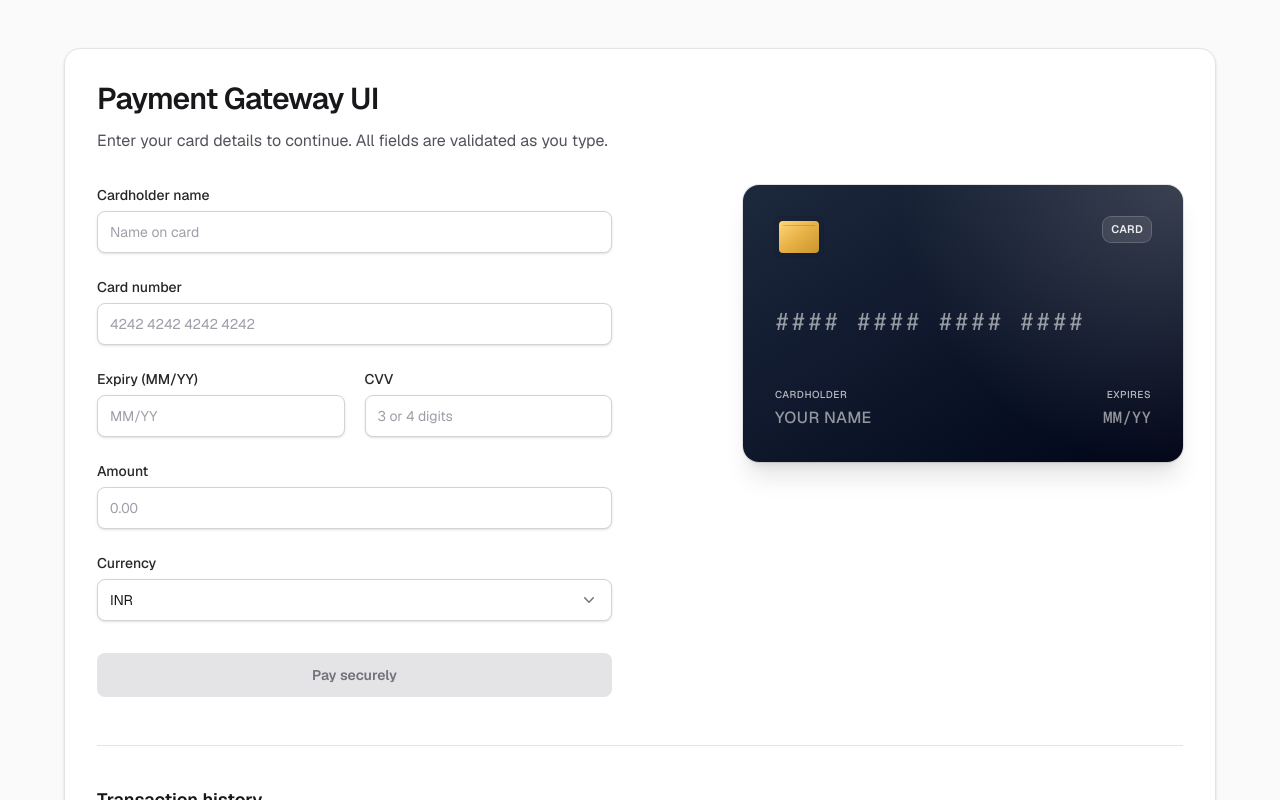
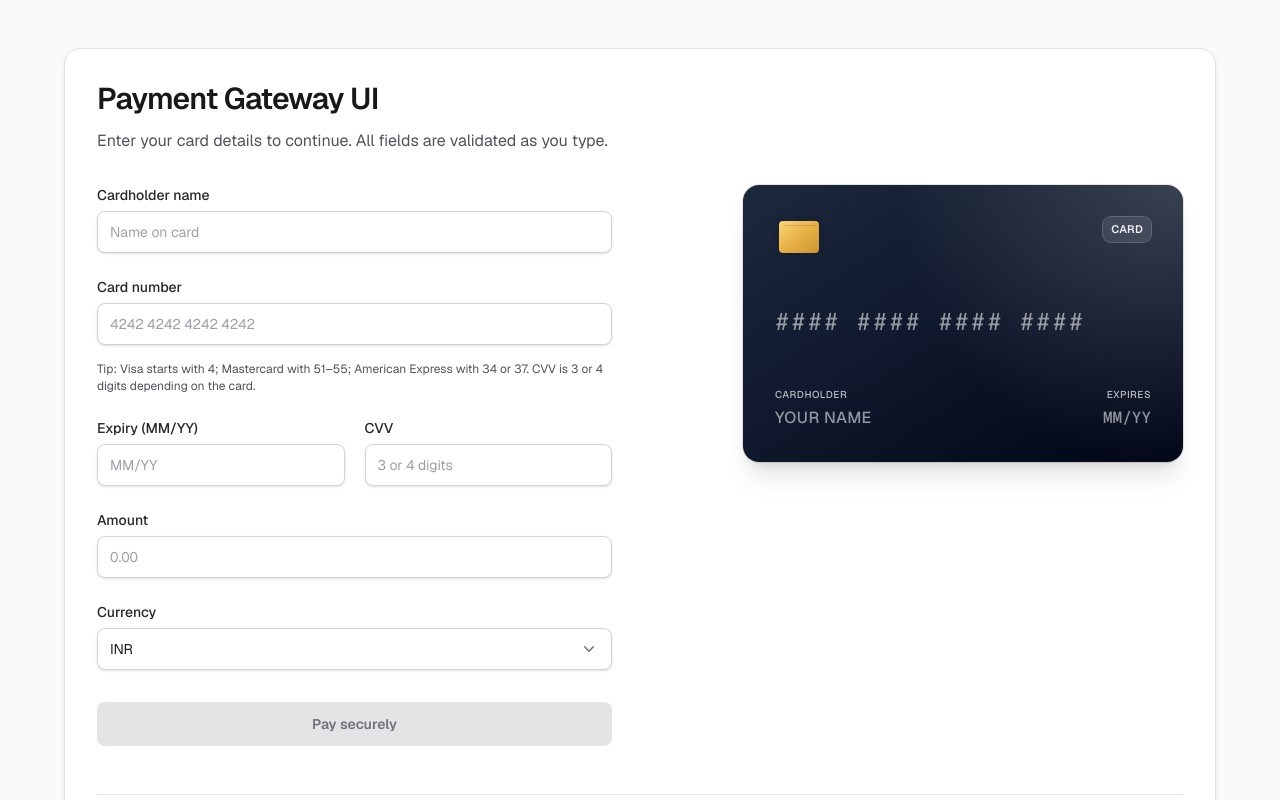
Before and after one commit to paruljamwal/Payment_Gateway, a Next.js app: page / in a window 1280 px wide. Shown: the top 800 px of the page. Built offline with nearby package versions, Linux system fonts and the light colour scheme.

Commit message:
fix: build issue

```diff
--- a/src/components/card/CardTypeBadge.tsx
+++ b/src/components/card/CardTypeBadge.tsx
@@ -2,7 +2,7 @@ import {
   CARD_INLINE_BADGE_CLASS,
   MASTERCARD_MARK_CLASS,
 } from "@/constants/colors";
-import { CARD_TYPE_LABELS } from "@/constants/card";
+import { CARD_BRAND_GUIDE } from "@/constants/card";
 import {
   CARD_INLINE_BADGE_CONTAINER_CLASS,
   CARD_INLINE_BADGE_EMBEDDED_CLASS,
@@ -26,7 +26,7 @@ export default function CardTypeBadge({
     return null;
   }
 
-  const title = CARD_TYPE_LABELS[brand];
+  const guide = CARD_BRAND_GUIDE[brand];
 
   const badgeVisual = (() => {
     switch (brand) {
@@ -60,9 +60,9 @@ export default function CardTypeBadge({
       : CARD_INLINE_BADGE_CONTAINER_CLASS;
 
   return (
-    <div className={wrapClass}>
+    <div className={wrapClass} title={guide.badgeTooltip || undefined}>
       <span id={descriptionId} className="sr-only">
-        {`Detected card: ${title}`}
+        {guide.badgeAriaDescription}
       </span>
       <span aria-hidden>{badgeVisual}</span>
     </div>
--- a/src/components/payment/FormField.tsx
+++ b/src/components/payment/FormField.tsx
@@ -26,6 +26,11 @@ export type FormFieldProps = {
   /** Extra ids for `aria-describedby` (e.g. live region describing detected card). */
   accessoryDescribedById?: string;
   trailing?: ReactNode;
+  /**
+   * Always render the input-group shell (e.g. card number + optional badge slot).
+   * Prevents remounting the control when `trailing` goes from empty to populated.
+   */
+  reserveTrailingSlot?: boolean;
   children: ReactElement<ControlProps>;
 };
 
@@ -58,6 +63,7 @@ export default function FormField({
   error,
   accessoryDescribedById,
   trailing,
+  reserveTrailingSlot = false,
   children,
 }: FormFieldProps) {
   const errorId = `${id}-error`;
@@ -67,14 +73,15 @@ export default function FormField({
     return null;
   }
 
-  const hasTrailing = Boolean(trailing);
+  const showInputGroup = Boolean(trailing) || reserveTrailingSlot;
+  const trailingPresent = Boolean(trailing);
 
   const control = cloneElement(children, {
     id,
     className: clsx(
       formControlClasses({
         invalid: Boolean(error),
-        embedded: hasTrailing,
+        embedded: showInputGroup,
       }),
       children.props.className,
     ),
@@ -95,11 +102,20 @@ export default function FormField({
       <label htmlFor={id} className={FORM_LABEL_CLASS}>
         {label}
       </label>
-      {hasTrailing ? (
+      {showInputGroup ? (
         <div className={inputGroupShellClass}>
           <div className="min-w-0 flex-1">{control}</div>
-          <div className="flex shrink-0 items-stretch border-l border-zinc-200 bg-zinc-50/90 dark:border-zinc-700 dark:bg-zinc-900/80">
-            <div className="flex items-center">{trailing}</div>
+          <div
+            className={clsx(
+              "flex shrink-0 items-stretch",
+              trailingPresent
+                ? "border-l border-zinc-200 bg-zinc-50/90 dark:border-zinc-700 dark:bg-zinc-900/80"
+                : "w-0 min-w-0 overflow-hidden border-0 p-0",
+            )}
+          >
+            <div className={clsx("flex items-center", !trailingPresent && "hidden")}>
+              {trailing}
+            </div>
           </div>
         </div>
       ) : (
--- a/src/components/payment/PaymentForm.tsx
+++ b/src/components/payment/PaymentForm.tsx
@@ -10,7 +10,12 @@ import {
   type FormEvent,
 } from "react";
 import type { PaymentFormData, PaymentFormField } from "@/types/payment";
-import { CARD_NUMBER_BRAND_HINT_ID, CVV_FIELD_PLACEHOLDER } from "@/constants/card";
+import {
+  CARD_BRAND_GUIDE,
+  CARD_NUMBER_BRAND_HINT_ID,
+  CARD_NUMBER_FORMAT_HINT_ID,
+  CVV_FIELD_PLACEHOLDER,
+} from "@/constants/card";
 import {
   FORM_GRID_TWO_COL_CLASS,
   PAYMENT_DETAILS_SECTION_HEADING,
@@ -241,8 +246,10 @@ export default function PaymentForm() {
         ? CVV_FIELD_PLACEHOLDER.standard
         : CVV_FIELD_PLACEHOLDER.unknown;
 
-  const cardAccessoryId =
-    detectedBrand === "unknown" ? undefined : CARD_NUMBER_BRAND_HINT_ID;
+  const cardAccessoryDescribedById =
+    detectedBrand === "unknown"
+      ? CARD_NUMBER_FORMAT_HINT_ID
+      : CARD_NUMBER_BRAND_HINT_ID;
 
   const preview = (
     <CardPreview
@@ -289,9 +296,10 @@ export default function PaymentForm() {
             id="cardNumber"
             label="Card number"
             error={visibleError("cardNumber")}
-            accessoryDescribedById={cardAccessoryId}
+            accessoryDescribedById={cardAccessoryDescribedById}
+            reserveTrailingSlot
             trailing={
-              detectedBrand === "unknown" ? undefined : (
+              detectedBrand === "unknown" ? null : (
                 <CardTypeBadge
                   brand={detectedBrand}
                   descriptionId={CARD_NUMBER_BRAND_HINT_ID}
@@ -313,6 +321,14 @@ export default function PaymentForm() {
               placeholder="4242 4242 4242 4242"
             />
           </FormField>
+          <p
+            {...(detectedBrand === "unknown"
+              ? { id: CARD_NUMBER_FORMAT_HINT_ID }
+              : { "aria-hidden": true as const })}
+            className="-mt-2 text-xs leading-snug text-zinc-600 dark:text-zinc-400"
+          >
+            {CARD_BRAND_GUIDE[detectedBrand].inputHint}
+          </p>
 
           <div className={FORM_GRID_TWO_COL_CLASS}>
             <FormField id="expiry" label="Expiry (MM/YY)" error={visibleError("expiry")}>
--- a/src/constants/card.ts
+++ b/src/constants/card.ts
@@ -1,10 +1,63 @@
 import type { CardBrand } from "@/types/payment";
 
+/**
+ * User-facing guide per brand — aligned with `getCardType()` detection rules.
+ * Use `label` for compact UI; use hints/tooltips where users need clarity.
+ */
+export type CardBrandGuide = {
+  /** Short name for lists, receipts, and badges */
+  label: string;
+  /** One line under the card number field */
+  inputHint: string;
+  /** Hover tooltip on the PAN brand badge */
+  badgeTooltip: string;
+  /** Screen reader copy when a brand is detected (badge `aria-describedby`) */
+  badgeAriaDescription: string;
+};
+
+export const CARD_BRAND_GUIDE: Record<CardBrand, CardBrandGuide> = {
+  visa: {
+    label: "Visa",
+    inputHint:
+      "Detected as Visa (numbers starting with 4). CVV is usually 3 digits on the back.",
+    badgeTooltip:
+      "Visa — typically 16 digits; security code is 3 digits on the back.",
+    badgeAriaDescription:
+      "Card detected as Visa. Visa numbers begin with 4. Enter the three-digit security code on the back.",
+  },
+  mastercard: {
+    label: "Mastercard",
+    inputHint:
+      "Detected as Mastercard (numbers starting with 51–55). CVV is 3 digits on the back.",
+    badgeTooltip:
+      "Mastercard — 16 digits; security code is 3 digits on the back.",
+    badgeAriaDescription:
+      "Card detected as Mastercard. Mastercard numbers here start with 51 through 55. Enter the three-digit security code on the back.",
+  },
+  amex: {
+    label: "American Express",
+    inputHint:
+      "Detected as American Express (starts with 34 or 37). CVV is 4 digits on the front.",
+    badgeTooltip:
+      "American Express — 15 digits; security code is 4 digits on the front.",
+    badgeAriaDescription:
+      "Card detected as American Express. Amex numbers start with 34 or 37. Enter the four-digit security code on the front of the card.",
+  },
+  unknown: {
+    label: "Card",
+    inputHint:
+      "Tip: Visa starts with 4; Mastercard with 51–55; American Express with 34 or 37. CVV is 3 or 4 digits depending on the card.",
+    badgeTooltip: "",
+    badgeAriaDescription: "",
+  },
+};
+
+/** Compact labels — derived from `CARD_BRAND_GUIDE` for consistent wording. */
 export const CARD_TYPE_LABELS: Record<CardBrand, string> = {
-  visa: "Visa",
-  mastercard: "Mastercard",
-  amex: "American Express",
-  unknown: "Card",
+  visa: CARD_BRAND_GUIDE.visa.label,
+  mastercard: CARD_BRAND_GUIDE.mastercard.label,
+  amex: CARD_BRAND_GUIDE.amex.label,
+  unknown: CARD_BRAND_GUIDE.unknown.label,
 };
 
 export const CARD_PREVIEW_COPY = {
@@ -14,7 +67,10 @@ export const CARD_PREVIEW_COPY = {
   placeholderNumberAmex: "#### ###### #####",
 } as const;
 
-/** Stable id fragment: combine with field id for `aria-describedby`. */
+/** When brand is unknown — `aria-describedby` on PAN input (format tip lives in DOM). */
+export const CARD_NUMBER_FORMAT_HINT_ID = "cardNumber-format-hint";
+
+/** When brand is known — lives inside PAN badge (`CardTypeBadge`). */
 export const CARD_NUMBER_BRAND_HINT_ID = "cardNumber-detected-brand";
 
 export const CARD_PREVIEW_REGION_LABEL = "Live card preview";
```
